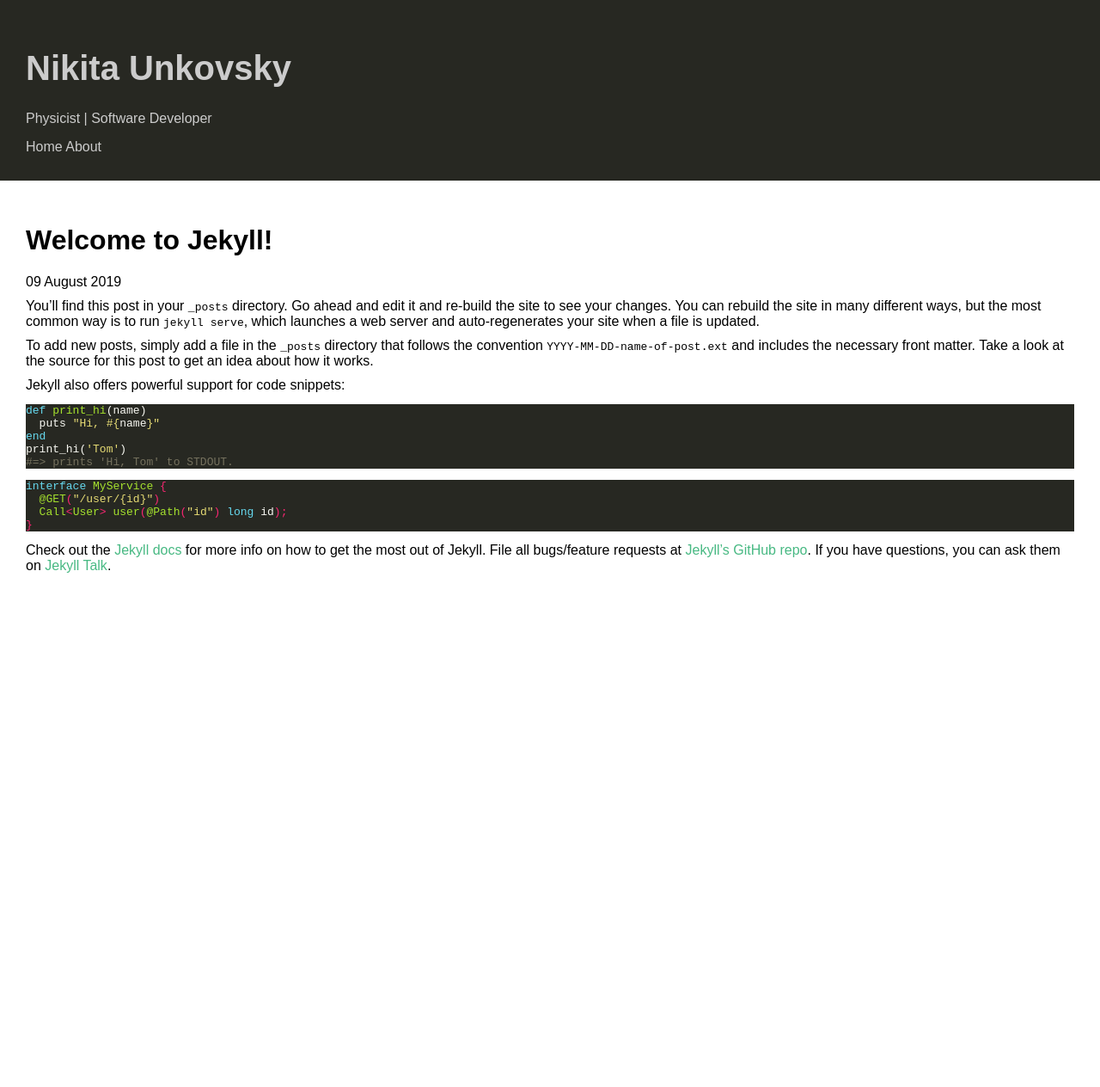
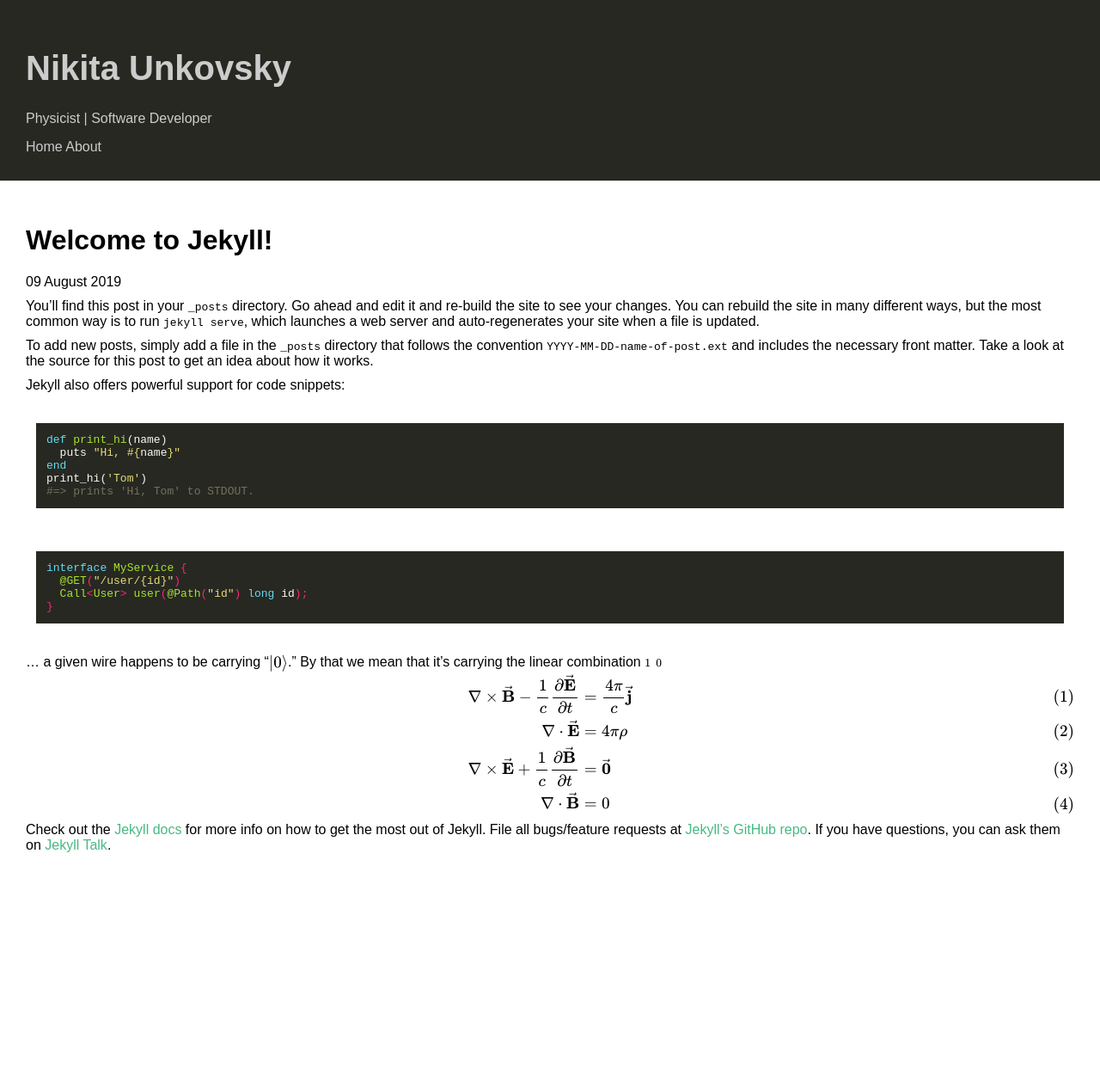
Before and after one commit to niihelium/niihelium.github.io, a Jekyll site: the page built from _posts/2019-08-09-welcome-to-jekyll.markdown, in a window 1280 px wide. Shown: the whole page at 86% size. Built offline with Jekyll 4.4.1, drawn with Linux system fonts in a browser that asks for light colours; some web fonts are replaced; formulas are drawn with MathJax 3; before the commit the page ends 900 px from its top, so only the background shows below that.

Commit message:
Add Latex

````diff
--- a/_posts/2019-08-09-welcome-to-jekyll.markdown
+++ b/_posts/2019-08-09-welcome-to-jekyll.markdown
@@ -25,6 +25,18 @@ interface MyService {
 }
 ```
 
+... a given wire happens to be carrying "$\lvert 0\rangle$."
+By that we mean that it's carrying the linear combination
+$\begin{smallmatrix} 1&0 \end{smallmatrix}$
+$$
+\begin{align}
+  \nabla\times\vec{\mathbf{B}}-\frac{1}{c}\frac{\partial\vec{\mathbf{E}}}{\partial t} &= \frac{4\pi}{c}\vec{\mathbf{j}} \\
+  \nabla\cdot\vec{\mathbf{E}} &= 4\pi\rho \\
+  \nabla\times\vec{\mathbf{E}}+\frac{1}{c}\frac{\partial\vec{\mathbf{B}}}{\partial t} &= \vec{\mathbf{0}} \\
+  \nabla\cdot\vec{\mathbf{B}} &= 0
+\end{align}
+$$
+
 Check out the [Jekyll docs][jekyll-docs] for more info on how to get the most out of Jekyll. File all bugs/feature requests at [Jekyll’s GitHub repo][jekyll-gh]. If you have questions, you can ask them on [Jekyll Talk][jekyll-talk].
 
 [jekyll-docs]: https://jekyllrb.com/docs/home
--- a/_sass/main.scss
+++ b/_sass/main.scss
@@ -84,3 +84,7 @@ header h1 a:hover {
   margin-top: 10px;
   margin-bottom: 10px;
 }
+
+.highlight {
+  padding: 12px;
+}
````
Also changed, not shown: _layouts/default.html (+16 -1 lines).
